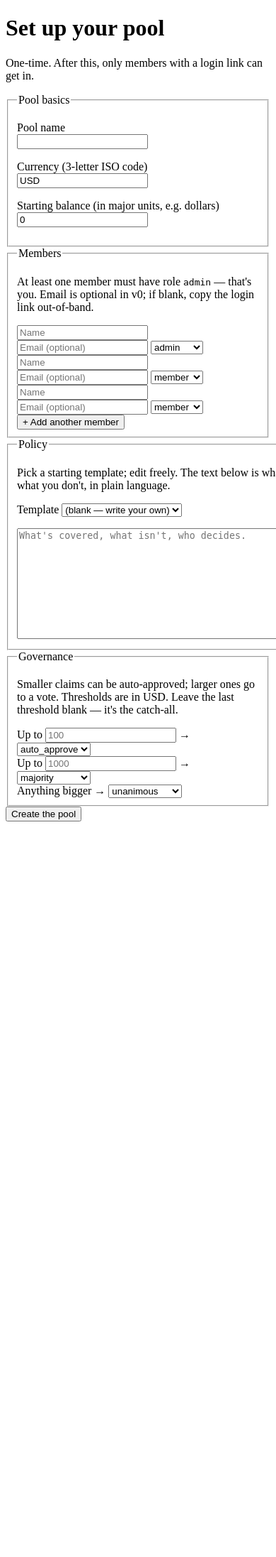
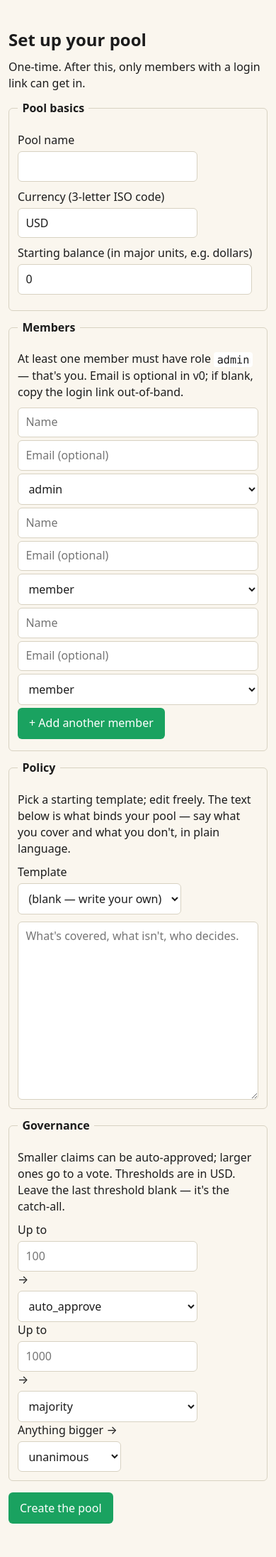
Before and after one commit to AMChierici/mutual, a FastAPI app: page /setup in a window 390 px wide; the page is wider, and only the part inside the window is pictured. Shown: the top 2193 px of that part at 71% size. Before the commit the page ends 1157 px from the top of that part, so only its background shows below. Run offline with FastAPI, Linux system fonts and the light colour scheme; some libraries are stand-ins or nearby versions.

Commit message:
M5: PWA — manifest, service worker, mobile-first CSS, install banner
Mutual now installs as a Progressive Web App. The base layout links a
manifest and registers a root-scope service worker on first load; the
worker precaches the app shell (CSS, manifest, three icon sizes) and
serves it cache-first, while HTML navigations stay network-first so a
pool switch never serves stale data. POST/PUT/DELETE is never
intercepted — audit-log writes always reach the server live.

A new app.css written from scratch (no framework) gives the app a
mobile-first layout: 360px-friendly single-column on phones, table
horizontal-scroll, 44px tap targets, dark-mode tokens, an HTMX request
indicator, and a dismissible install banner that surfaces Chrome's
beforeinstallprompt event.

Three PNG icons (192, 512, 512-maskable) are generated in pure Python
so the manifest's Chrome installability requirements hold without an
external image toolchain. Manifest declares standalone display, green
theme, cream background, and "any" + "maskable" purposes.

423 tests passing (415 + 8 new for the PWA glue). docs/getting-started
has a new "Installing Mutual on a phone" section covering the Android
and iOS install paths plus the htmx-vendoring escape hatch for
offline-first deployments.

https://claude.ai/code/session_01EtMQUZcqhaHsjBWMjHUtP9

```diff
--- a/api/main.py
+++ b/api/main.py
@@ -27,6 +27,7 @@ from api.routes_dashboard import router as dashboard_router
 from api.routes_login import router as login_router
 from api.routes_members import router as members_router
 from api.routes_platform_admin import router as platform_admin_router
+from api.routes_pwa import router as pwa_router
 from api.routes_settings import router as settings_router
 from api.routes_setup import router as setup_router
 
@@ -110,6 +111,7 @@ app.include_router(audit_router)
 app.include_router(settings_router)
 app.include_router(members_router)
 app.include_router(platform_admin_router)
+app.include_router(pwa_router)
 
 
 # ---------------------------------------------------------------------------
--- /dev/null
+++ b/api/web/static/app.css
@@ -0,0 +1,264 @@
+/* Mutual — mobile-first single-file CSS.
+ *
+ * Tokens, then layout, then components. No framework.
+ *
+ * Design notes:
+ *  - 16px base font; everything in rem so user OS settings respect.
+ *  - 360px-friendly: layouts collapse to single-column below 768px,
+ *    side-by-side above.
+ *  - HTMX-friendly: indeterminate <select>, <button>, and <form>
+ *    elements get a subtle transition during the .htmx-request state.
+ */
+
+/* ------------------------------------------------------------------ */
+/* tokens */
+/* ------------------------------------------------------------------ */
+:root {
+  --bg:           #faf6ee;
+  --surface:      #ffffff;
+  --ink:          #1c1c1c;
+  --ink-soft:     #555;
+  --rule:         #d8d2c2;
+  --accent:       #1aa260;     /* mutual green */
+  --accent-ink:   #ffffff;
+  --warn:         #c81e1e;
+  --warn-soft:    #fdecec;
+  --radius:       6px;
+  --pad:          0.75rem;
+  --pad-lg:       1.25rem;
+  --font-sans:    system-ui, -apple-system, "Segoe UI", Roboto, sans-serif;
+  --font-mono:    ui-monospace, "SF Mono", Menlo, Consolas, monospace;
+}
+
+@media (prefers-color-scheme: dark) {
+  :root {
+    --bg:         #16181a;
+    --surface:    #1f2226;
+    --ink:        #e9e9e9;
+    --ink-soft:   #aaa;
+    --rule:       #333;
+    --accent:     #2bce7b;
+    --warn:       #ff6464;
+    --warn-soft:  #3a1c1c;
+  }
+}
+
+/* ------------------------------------------------------------------ */
+/* base */
+/* ------------------------------------------------------------------ */
+* { box-sizing: border-box; }
+
+html { font-size: 16px; -webkit-text-size-adjust: 100%; }
+
+body {
+  margin: 0;
+  font-family: var(--font-sans);
+  color: var(--ink);
+  background: var(--bg);
+  line-height: 1.45;
+}
+
+main {
+  max-width: 960px;
+  margin: 0 auto;
+  padding: var(--pad);
+  padding-bottom: 4.5rem;  /* room for the bottom nav on phones */
+}
+
+@media (min-width: 768px) {
+  main { padding: var(--pad-lg); padding-bottom: var(--pad-lg); }
+}
+
+h1, h2, h3 {
+  line-height: 1.2;
+  margin-top: 1.25em;
+  margin-bottom: 0.5em;
+}
+h1 { font-size: 1.5rem; }
+h2 { font-size: 1.25rem; }
+h3 { font-size: 1.05rem; }
+
+p { margin: 0.6em 0; }
+
+code, pre {
+  font-family: var(--font-mono);
+  font-size: 0.95em;
+  background: var(--surface);
+  padding: 0.1em 0.3em;
+  border-radius: 4px;
+}
+
+pre {
+  padding: 0.6em 0.8em;
+  overflow-x: auto;
+  word-break: break-all;
+  white-space: pre-wrap;
+}
+
+a {
+  color: var(--accent);
+  text-decoration: none;
+}
+a:hover, a:focus-visible { text-decoration: underline; }
+
+hr { border: 0; border-top: 1px solid var(--rule); margin: 1.25em 0; }
+
+/* ------------------------------------------------------------------ */
+/* forms */
+/* ------------------------------------------------------------------ */
+label { display: inline-block; }
+
+input[type="text"],
+input[type="email"],
+input[type="url"],
+input[type="number"],
+input[type="password"],
+input[type="date"],
+input:not([type]),
+select,
+textarea {
+  font: inherit;
+  color: inherit;
+  background: var(--surface);
+  border: 1px solid var(--rule);
+  border-radius: var(--radius);
+  padding: 0.55em 0.65em;
+  width: 100%;
+  max-width: 28rem;
+  display: block;
+  margin-top: 0.25em;
+}
+
+textarea { min-height: 6em; }
+
+input:focus, select:focus, textarea:focus {
+  outline: 2px solid var(--accent);
+  outline-offset: 1px;
+  border-color: var(--accent);
+}
+
+button, [type="submit"] {
+  font: inherit;
+  cursor: pointer;
+  background: var(--accent);
+  color: var(--accent-ink);
+  border: 0;
+  border-radius: var(--radius);
+  padding: 0.6em 1em;
+  min-height: 44px;       /* iOS Human Interface Guidelines tap target */
+  margin: 0.25em 0;
+}
+button:disabled { opacity: 0.5; cursor: not-allowed; }
+button.secondary {
+  background: transparent;
+  color: var(--accent);
+  border: 1px solid var(--accent);
+}
+
+fieldset {
+  border: 1px solid var(--rule);
+  border-radius: var(--radius);
+  padding: var(--pad);
+  margin: var(--pad) 0;
+}
+legend { padding: 0 0.4em; font-weight: 600; }
+
+/* ------------------------------------------------------------------ */
+/* tables — readable on a phone */
+/* ------------------------------------------------------------------ */
+table {
+  width: 100%;
+  border-collapse: collapse;
+  margin: 0.5em 0 1em;
+  display: block;
+  overflow-x: auto;       /* let wide tables scroll horizontally on phones */
+  white-space: nowrap;
+}
+@media (min-width: 768px) {
+  table { display: table; white-space: normal; }
+}
+th, td {
+  text-align: left;
+  padding: 0.5em 0.6em;
+  border-bottom: 1px solid var(--rule);
+  vertical-align: top;
+}
+th { font-weight: 600; }
+
+/* ------------------------------------------------------------------ */
+/* navigation */
+/* ------------------------------------------------------------------ */
+header > nav {
+  display: flex;
+  flex-wrap: wrap;
+  gap: 0.4em 0.8em;
+  margin: 0.4em 0;
+}
+header > nav strong { color: var(--ink); }
+header > nav a {
+  white-space: nowrap;
+}
+
+/* ------------------------------------------------------------------ */
+/* cards (used by settings) */
+/* ------------------------------------------------------------------ */
+section.card {
+  background: var(--surface);
+  border: 1px solid var(--rule);
+  border-radius: var(--radius);
+  padding: var(--pad-lg);
+  margin: var(--pad) 0;
+}
+section.card > h2:first-child { margin-top: 0; }
+
+/* ------------------------------------------------------------------ */
+/* flashes / errors */
+/* ------------------------------------------------------------------ */
+.flash, .error, .errors {
+  padding: 0.6em 0.8em;
+  border-radius: var(--radius);
+  margin: 0.6em 0;
+  border: 1px solid var(--rule);
+  background: var(--surface);
+}
+.error, .errors {
+  background: var(--warn-soft);
+  border-color: var(--warn);
+  color: var(--warn);
+}
+
+.invite-success {
+  background: var(--surface);
+  border: 1px solid var(--accent);
+  border-radius: var(--radius);
+  padding: var(--pad-lg);
+  margin: var(--pad) 0;
+}
+
+/* ------------------------------------------------------------------ */
+/* install banner */
+/* ------------------------------------------------------------------ */
+.pwa-install {
+  position: fixed;
+  bottom: 0; left: 0; right: 0;
+  background: var(--surface);
+  border-top: 1px solid var(--rule);
+  padding: 0.6em 0.9em;
+  display: none;
+  justify-content: space-between;
+  align-items: center;
+  gap: 0.6em;
+  z-index: 100;
+}
+.pwa-install.show { display: flex; }
+.pwa-install button { margin: 0; padding: 0.4em 0.8em; min-height: 36px; }
+.pwa-install .dismiss {
+  background: transparent;
+  color: var(--ink-soft);
+  border: 1px solid var(--rule);
+}
+
+/* ------------------------------------------------------------------ */
+/* HTMX state */
+/* ------------------------------------------------------------------ */
+.htmx-request { opacity: 0.6; transition: opacity 0.12s; }
--- a/api/web/templates/base.html
+++ b/api/web/templates/base.html
@@ -2,14 +2,63 @@
 <html lang="en">
 <head>
     <meta charset="utf-8">
-    <meta name="viewport" content="width=device-width, initial-scale=1">
+    <meta name="viewport" content="width=device-width, initial-scale=1, viewport-fit=cover">
+    <meta name="theme-color" content="#1aa260">
     <title>{% block title %}Mutual{% endblock %}</title>
+    <link rel="manifest" href="/manifest.webmanifest">
+    <link rel="icon" type="image/png" sizes="192x192" href="/static/icons/icon-192.png">
+    <link rel="apple-touch-icon" href="/static/icons/icon-192.png">
+    <link rel="stylesheet" href="/static/app.css">
     <script src="https://unpkg.com/htmx.org@1.9.12" defer></script>
-    <link rel="stylesheet" href="/static/app.css">
 </head>
 <body>
     <main>
         {% block content %}{% endblock %}
     </main>
+
+    <div class="pwa-install" id="pwa-install" aria-live="polite">
+        <span>Install Mutual on this device for offline-friendly access.</span>
+        <button id="pwa-install-go" type="button">Install</button>
+        <button class="dismiss" id="pwa-install-dismiss" type="button">Not now</button>
+    </div>
+
+    <script>
+        // Service-worker registration. The SW caches the app shell so the
+        // CSS / icons / manifest are available offline. POSTs are never
+        // intercepted (audit-log integrity requires live writes).
+        if ('serviceWorker' in navigator) {
+            window.addEventListener('load', () => {
+                navigator.serviceWorker.register('/service-worker.js')
+                    .catch(err => console.warn('SW registration failed:', err));
+            });
+        }
+
+        // Install banner — dismissible per session.
+        (function () {
+            const banner = document.getElementById('pwa-install');
+            const go = document.getElementById('pwa-install-go');
+            const dismiss = document.getElementById('pwa-install-dismiss');
+            let deferred = null;
+
+            if (sessionStorage.getItem('mutual_install_dismissed') === '1') return;
+
+            window.addEventListener('beforeinstallprompt', (e) => {
+                e.preventDefault();
+                deferred = e;
+                banner.classList.add('show');
+            });
+            go.addEventListener('click', async () => {
+                if (!deferred) return;
+                banner.classList.remove('show');
+                deferred.prompt();
+                await deferred.userChoice;
+                deferred = null;
+            });
+            dismiss.addEventListener('click', () => {
+                banner.classList.remove('show');
+                sessionStorage.setItem('mutual_install_dismissed', '1');
+            });
+        })();
+    </script>
 </body>
 </html>
```
Also changed, not shown: api/routes_pwa.py (added, +43 -0 lines), api/web/static/service-worker.js (added, +81 -0 lines), docs/getting-started.md (+27 -0 lines), tests/test_pwa.py (added, +121 -0 lines), README.md, api/web/static/icons/icon-192.png (added), api/web/static/icons/icon-512.png (added), api/web/static/icons/icon-maskable-512.png (added), api/web/static/manifest.webmanifest (added).
